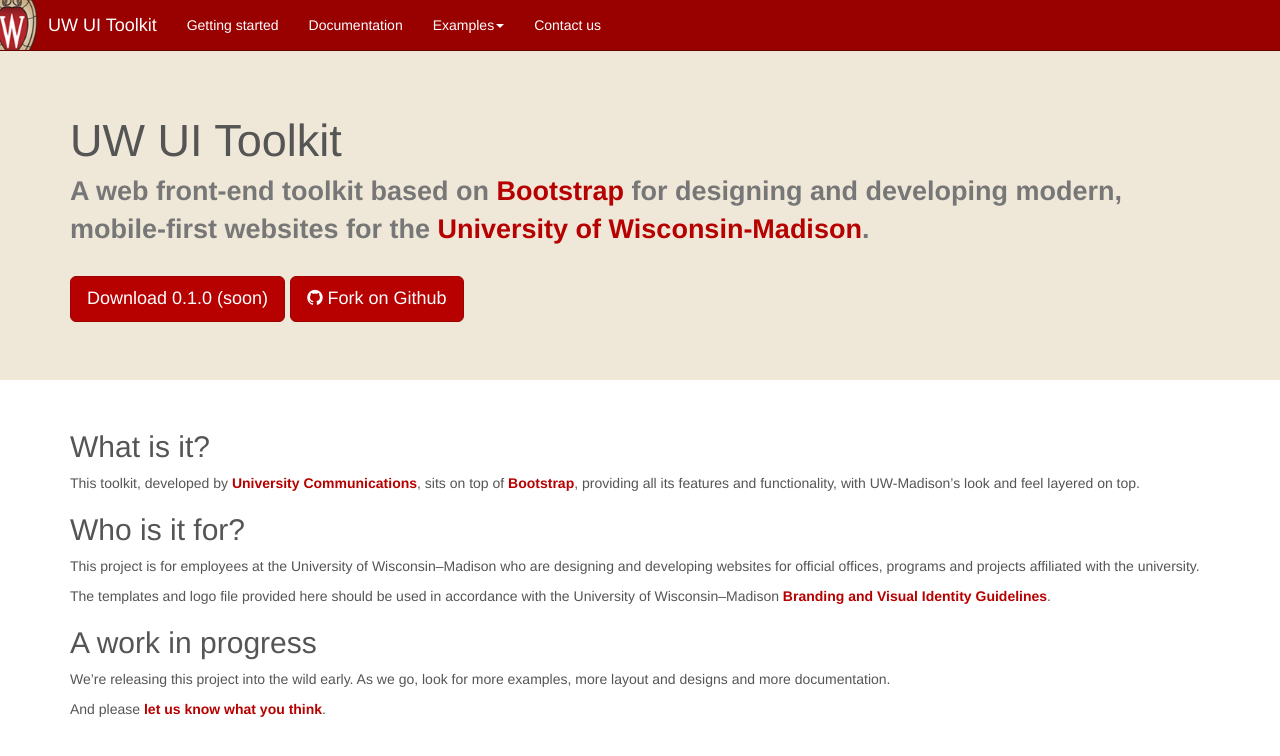
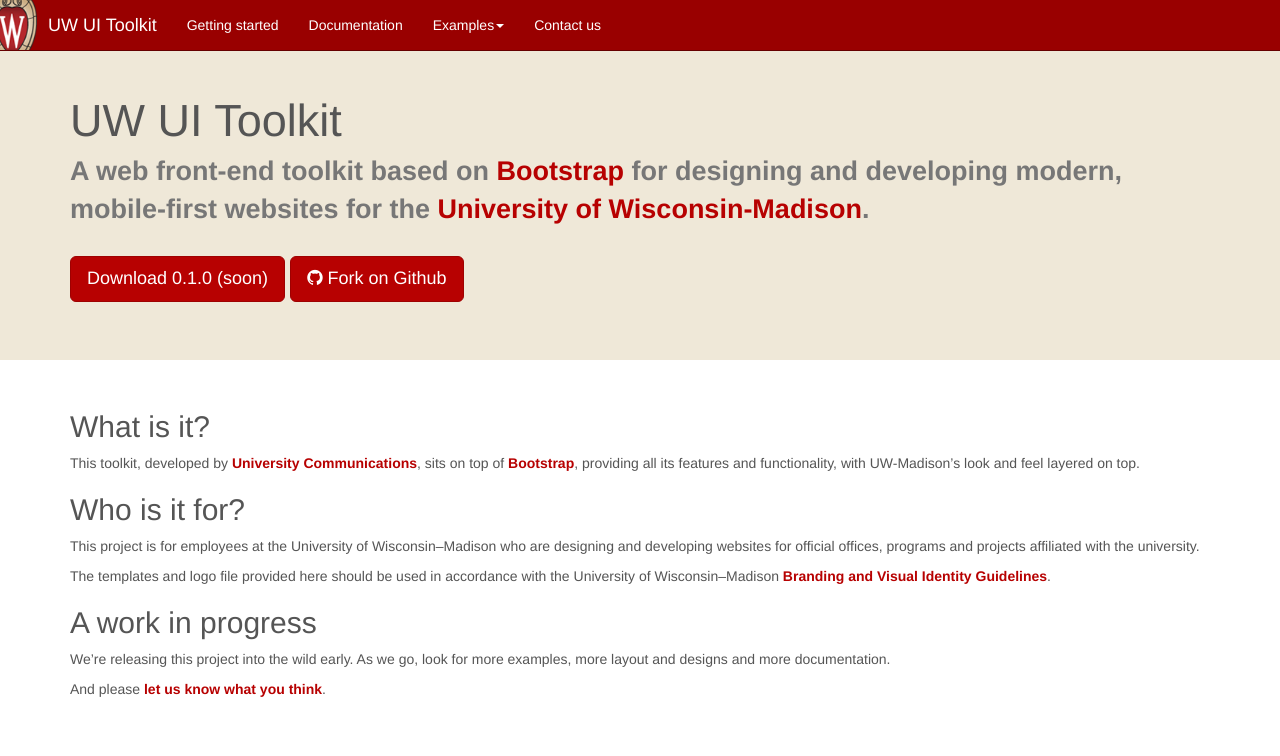
Before and after one commit to UWMadisonUcomm/uw-ui-toolkit, a Jekyll site: the page built from index.md, in a window 1280 px wide. Shown: the top 756 px of the page. Built offline with Jekyll 4.4.1, drawn with Linux system fonts in a browser that asks for light colours; nearby versions of some CDN libraries; Markdown is read by kramdown in place of the engine named in the settings.

Commit message:
.jumbotron h1 margin-top=0

```diff
--- a/dist/css/uw-ui-toolkit.css
+++ b/dist/css/uw-ui-toolkit.css
@@ -883,6 +883,6 @@
 .navbar .dropdown-menu .divider{margin:4px 0;background-color:transparent}
 .page-header{margin-top:0}.page-header h1{margin-top:0}
 @media (min-width:768px){.navbar{padding-left:15px}.navbar .navbar-collapse{background-color:transparent} .navbar .dropdown-menu .divider{margin:9px 0;background-color:#eee}}body>.container{margin-top:24px;margin-bottom:24px}
-.jumbotron{background-color:#efe8d8}.jumbotron h1{font-size:45px}
+.jumbotron{background-color:#efe8d8}.jumbotron h1{font-size:45px;margin-top:0}
 [class*="col-"] p a,[class*="col-"] li a{font-weight:bold}
 .uw-intro{font-size:1.5em;font-weight:bold;margin-bottom:1em;color:#777}
--- a/src/less/uw-css-patterns.less
+++ b/src/less/uw-css-patterns.less
@@ -3,6 +3,7 @@
   background-color: @uw-tan-light;
   h1 {
     font-size: floor(@font-size-base * 3.25);
+    margin-top: 0;
   }
 }
 
```
